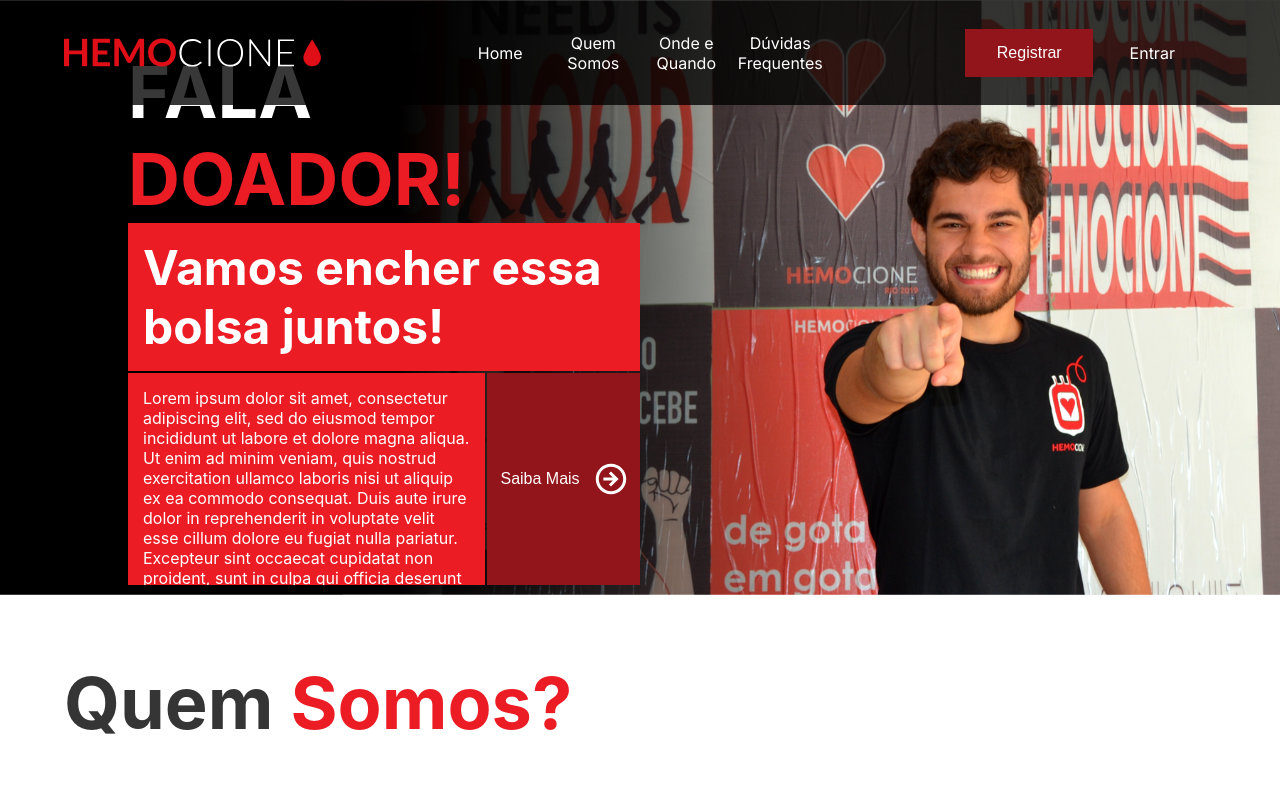
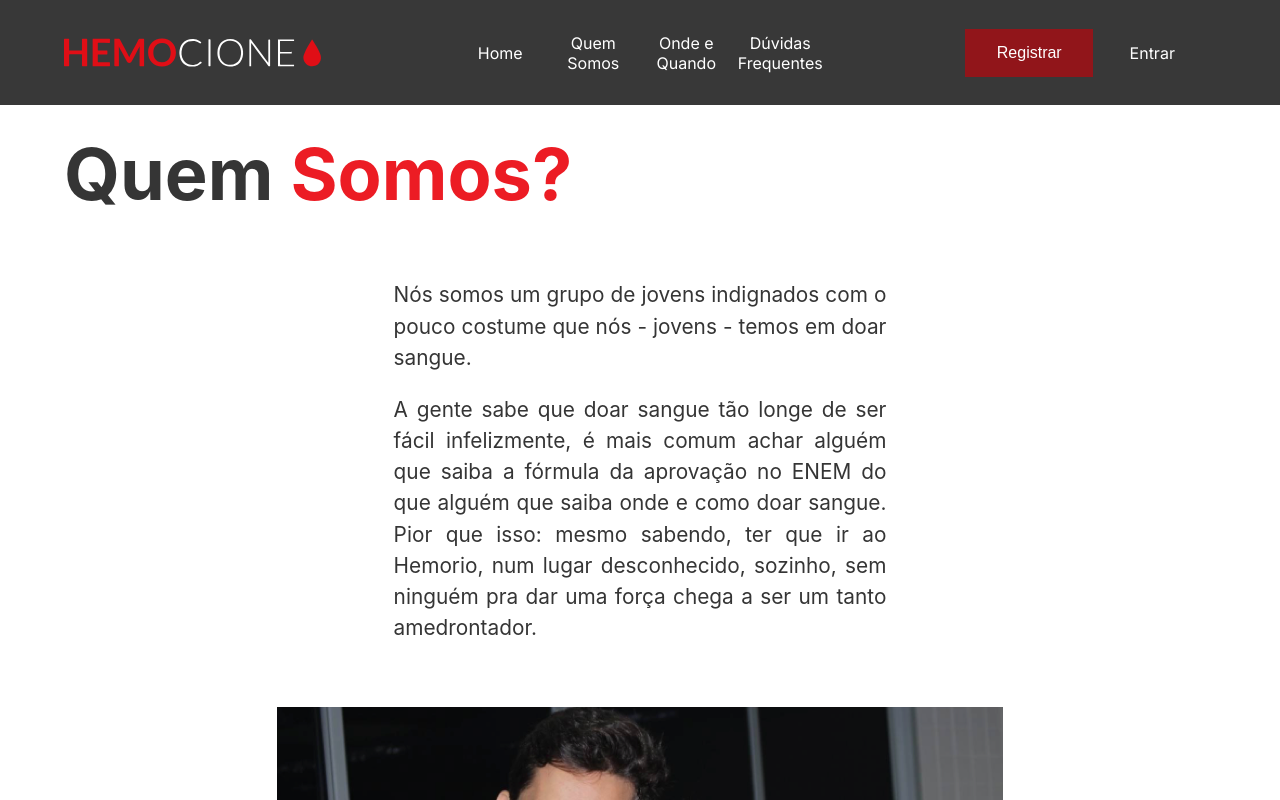
Before and after one commit to Hemocione/hemocione-frontend, a Next.js app: page /who in a window 1280 px wide. Shown: the top 800 px of the page. Built offline with nearby package versions, Linux system fonts and the light colour scheme.

Commit message:
Remove banner from layout + fix margin for page content

```diff
--- a/components/Layout/Layout.jsx
+++ b/components/Layout/Layout.jsx
@@ -1,8 +1,7 @@
 import Head from 'next/head'
 import {
   Footer,
-  Navbar,
-  Banner
+  Navbar
 } from "..";
 
 const Layout = ({ children }) => {
@@ -13,9 +12,6 @@ const Layout = ({ children }) => {
       </Head>
       <div>
         <Navbar />
-        <Banner img="/bannerVitor.png" whiteTitle='FALA ' redTitle='DOADOR!' headliner="Vamos encher essa bolsa juntos!"
-              text="Lorem ipsum dolor sit amet, consectetur adipiscing elit, sed do eiusmod tempor incididunt ut labore et dolore magna aliqua. Ut enim ad minim veniam, quis nostrud exercitation ullamco laboris nisi ut aliquip ex ea commodo consequat. Duis aute irure dolor in reprehenderit in voluptate velit esse cillum dolore eu fugiat nulla pariatur. Excepteur sint occaecat cupidatat non proident, sunt in culpa qui officia deserunt mollit anim id est laborum.
-" />
         {children}
         <Footer />
       </div>
--- a/pages/index.jsx
+++ b/pages/index.jsx
@@ -3,12 +3,16 @@ import {
   Supporters,
   WhereAndWhen,
   SpeakDonator,
-  Hemocionews
+  Hemocionews,
+  Banner
 } from '../components'
 
 const Home = () => {
   return (
     <div>
+      <Banner img="/bannerVitor.png" whiteTitle='FALA ' redTitle='DOADOR!' headliner="Vamos encher essa bolsa juntos!"
+              text="Lorem ipsum dolor sit amet, consectetur adipiscing elit, sed do eiusmod tempor incididunt ut labore et dolore magna aliqua. Ut enim ad minim veniam, quis nostrud exercitation ullamco laboris nisi ut aliquip ex ea commodo consequat. Duis aute irure dolor in reprehenderit in voluptate velit esse cillum dolore eu fugiat nulla pariatur. Excepteur sint occaecat cupidatat non proident, sunt in culpa qui officia deserunt mollit anim id est laborum.
+" />
       <HelpedSave />
       <WhereAndWhen />
       <SpeakDonator />
--- /dev/null
+++ b/pages/who/Who.module.css
@@ -0,0 +1,3 @@
+.who {
+  margin-top: 130px;
+}
--- a/pages/who/index.jsx
+++ b/pages/who/index.jsx
@@ -1,10 +1,12 @@
+import styles from './Who.module.css'
+
 import {
   WhoWeAre
 } from '../../components'
 
 const Who = () => {
   return (
-    <div>
+    <div className={styles.who}>
       <WhoWeAre />
     </div>
   )
```
